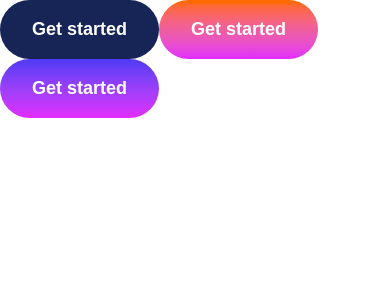
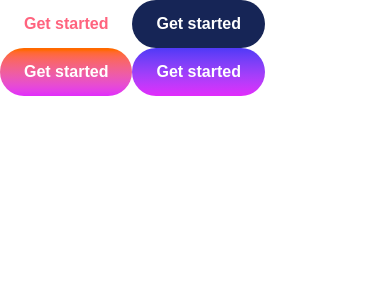
Before and after one commit to anet-eny/skilled-landing-page, a React (Vite) app: page / in a window 390 px wide. Shown: the top 300 px of the page. Built offline with nearby package versions, Linux system fonts and the light colour scheme.

Commit message:
Add link variant and responsiveness to Button component

```diff
--- a/src/components/Button.jsx
+++ b/src/components/Button.jsx
@@ -1,9 +1,13 @@
-export default function Button({ children, variant = "black" }) {
-  const base = "text-white text-preset-7 py-4 px-8 rounded-full";
+export default function Button({ children, variant = "link" }) {
+  const base =
+    "text-preset-6 md:text-preset-7 py-3 md:py-4 px-6 md:px-8 rounded-full";
   const variants = {
-    black: "bg-blue-950 hover:opacity-60",
-    orange: "bg-gradient-to-b from-orange-500 to-fuchsia-500 hover:opacity-60",
-    purple: "bg-gradient-to-b from-indigo-600 to-fuchsia-500 hover:opacity-60",
+    link: "text-rose-400 hover:text-rose-300",
+    black: "text-white bg-blue-950 hover:opacity-60",
+    orange:
+      "text-white bg-gradient-to-b from-orange-500 to-fuchsia-500 hover:opacity-60",
+    purple:
+      "text-white bg-gradient-to-b from-indigo-600 to-fuchsia-500 hover:opacity-60",
   };
 
   return <button className={`${base} ${variants[variant]}`}>{children}</button>;
--- a/src/pages/Home.jsx
+++ b/src/pages/Home.jsx
@@ -3,6 +3,7 @@ import Button from "../components/Button";
 export default function Home() {
   return (
     <main>
+      <Button>Get started</Button>
       <Button variant="black">Get started</Button>
       <Button variant="orange">Get started</Button>
       <Button variant="purple">Get started</Button>
```
